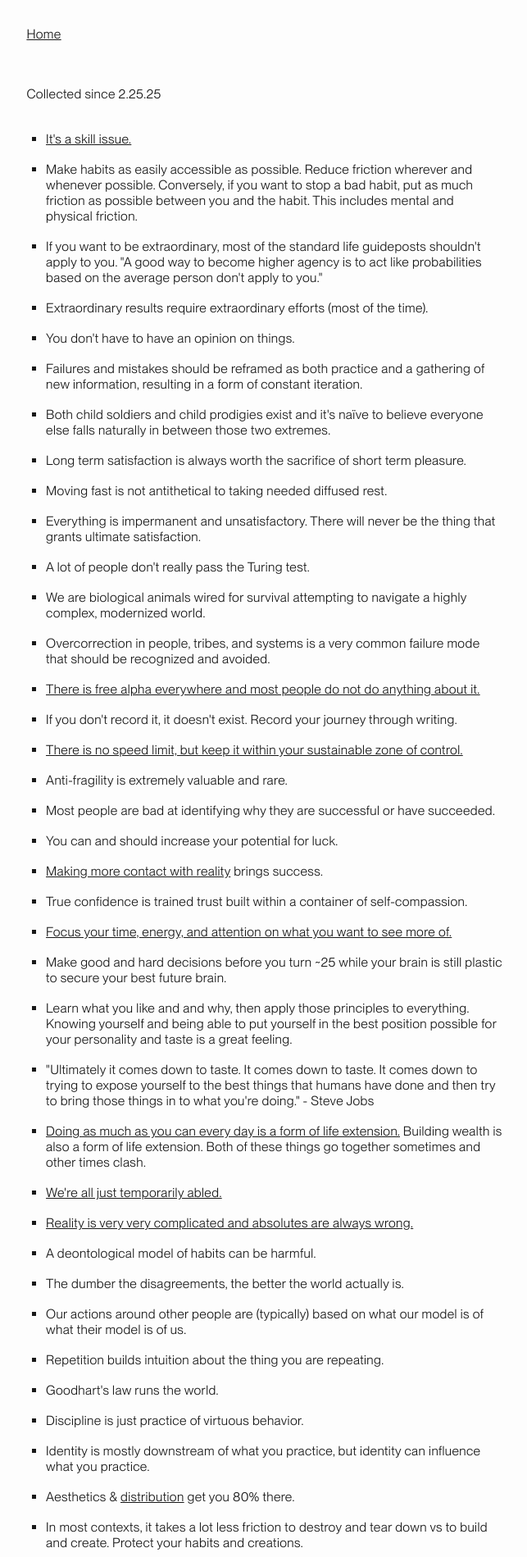
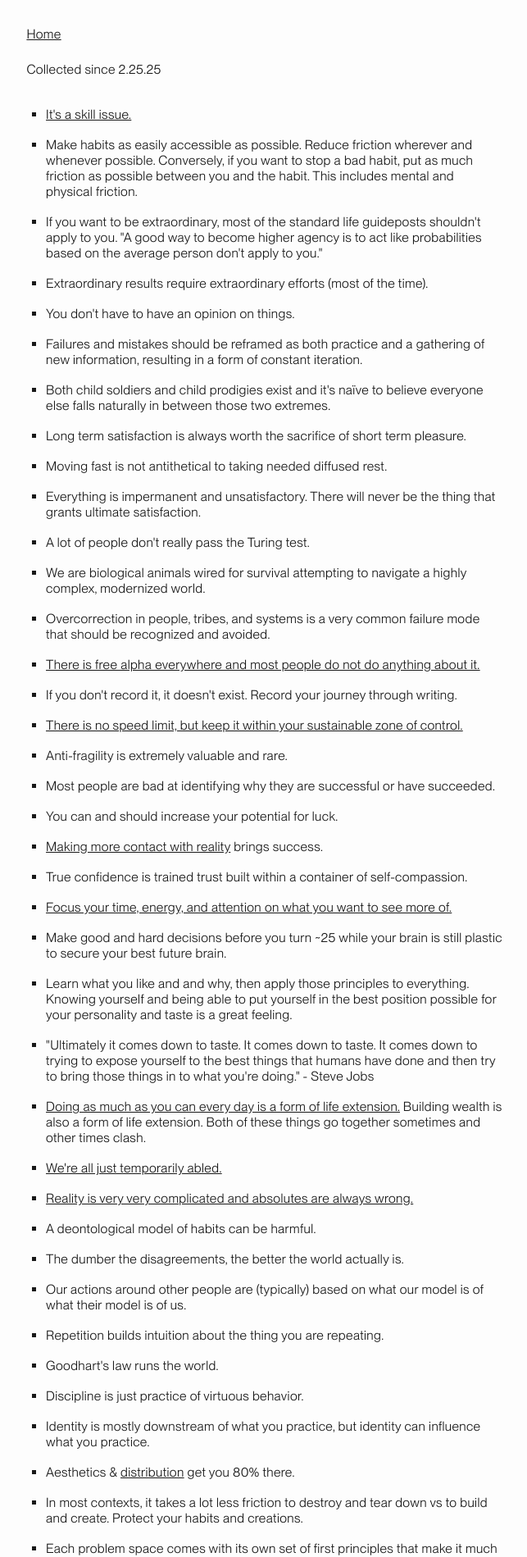
Before and after one commit to pxsswordprotected/personalsite, a Jekyll site: the page docs/principles.html, which Jekyll copies as it is, in a window 1280 px wide. Shown: the top 1899 px of the page at 82% size, without its empty margins (317-960 px from the left). Built offline with Jekyll 4.4.1, drawn with Linux system fonts in a browser that asks for light colours.

Commit message:
spacing fix

```diff
--- a/docs/principles.html
+++ b/docs/principles.html
@@ -77,11 +77,15 @@
             }
 
             main {
-                margin-top: var(--section-margin-size);
+                margin-top: clamp(1.5rem, 2vh, 3rem);
             }
 
             .principles-intro {
                 margin-bottom: var(--intro-margin-size);
+            }
+
+            .principles-intro p {
+                margin-top: 0;
             }
 
             .principles-section {
```
